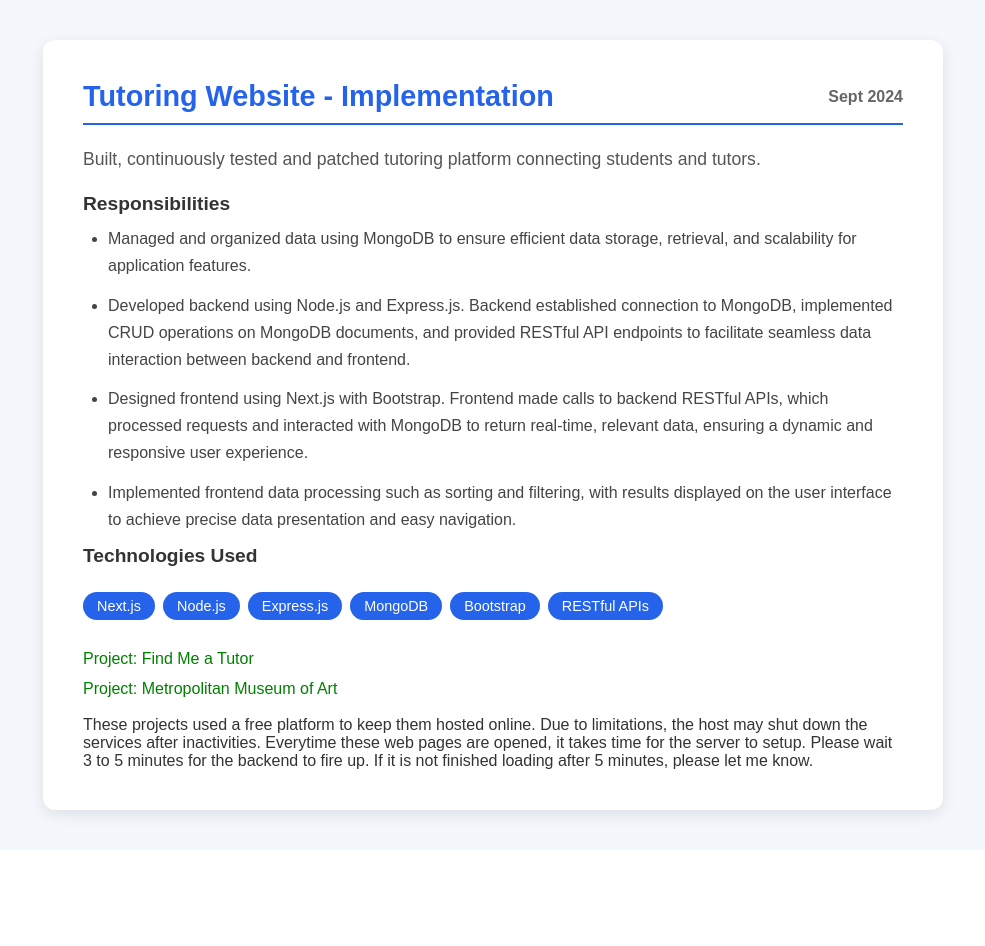
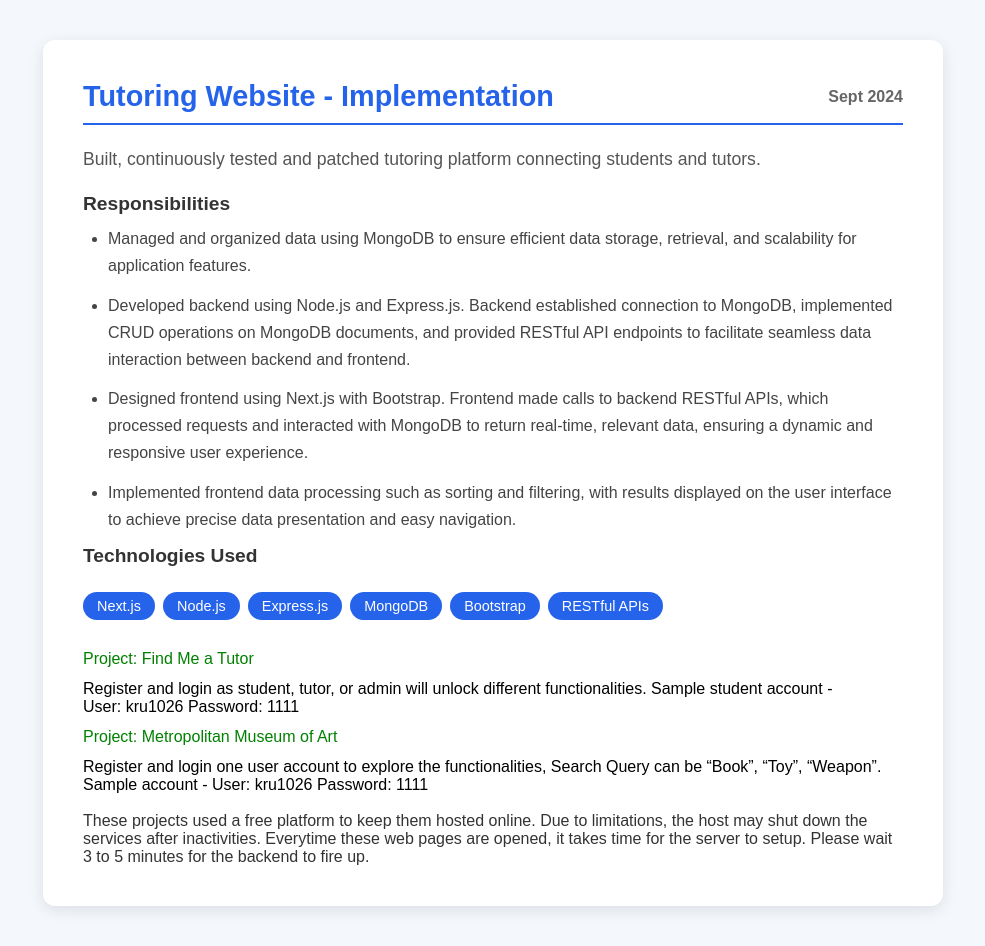
Before and after one commit to kru1026/Intro2nd, a Next.js app in the folder my-next-app/: page /projects in a window 1280 px wide. Shown: the whole page, without its empty margins (147-1132 px from the left). Before the commit the page ends 850 px from the top, so only its background shows below. Built offline with nearby package versions, Linux system fonts and the light colour scheme.

Commit message:
Aug 06, 3:56pm

```diff
--- a/my-next-app/pages/projects.js
+++ b/my-next-app/pages/projects.js
@@ -62,6 +62,8 @@ export default function Projects() {
           >
             Project: Find Me a Tutor
           </a>
+          <p className="FMaTDes">Register and login as student, tutor, or admin will unlock different functionalities. Sample student account - <br />User: kru1026 Password: 1111</p>
+
 
           <a
             className="project-link"
@@ -71,12 +73,13 @@ export default function Projects() {
           >
             Project: Metropolitan Museum of Art
           </a>
+          <p className="MMoADes">Register and login one user account to explore the functionalities, Search Query can be “Book”, “Toy”, “Weapon”. Sample account - User: kru1026 Password: 1111</p>
         </div>
         <br />
         <p>These projects used a free platform to keep them hosted online. Due to limitations,
           the host may shut down the services after inactivities. Everytime these web pages
           are opened, it takes time for the server to setup. Please wait 3 to 5 minutes for the
-          backend to fire up. If it is not finished loading after 5 minutes, please let me know.
+          backend to fire up.
         </p>
 
       </div>
@@ -88,6 +91,14 @@ export default function Projects() {
           gap: 12px;
           margin-top: 30px;
           color: green;
+        }
+
+        .projects .FMaTDes{
+          color: black;
+        }
+
+        .projects .MMoADes{
+          color: black;
         }
 
         .page {
```
